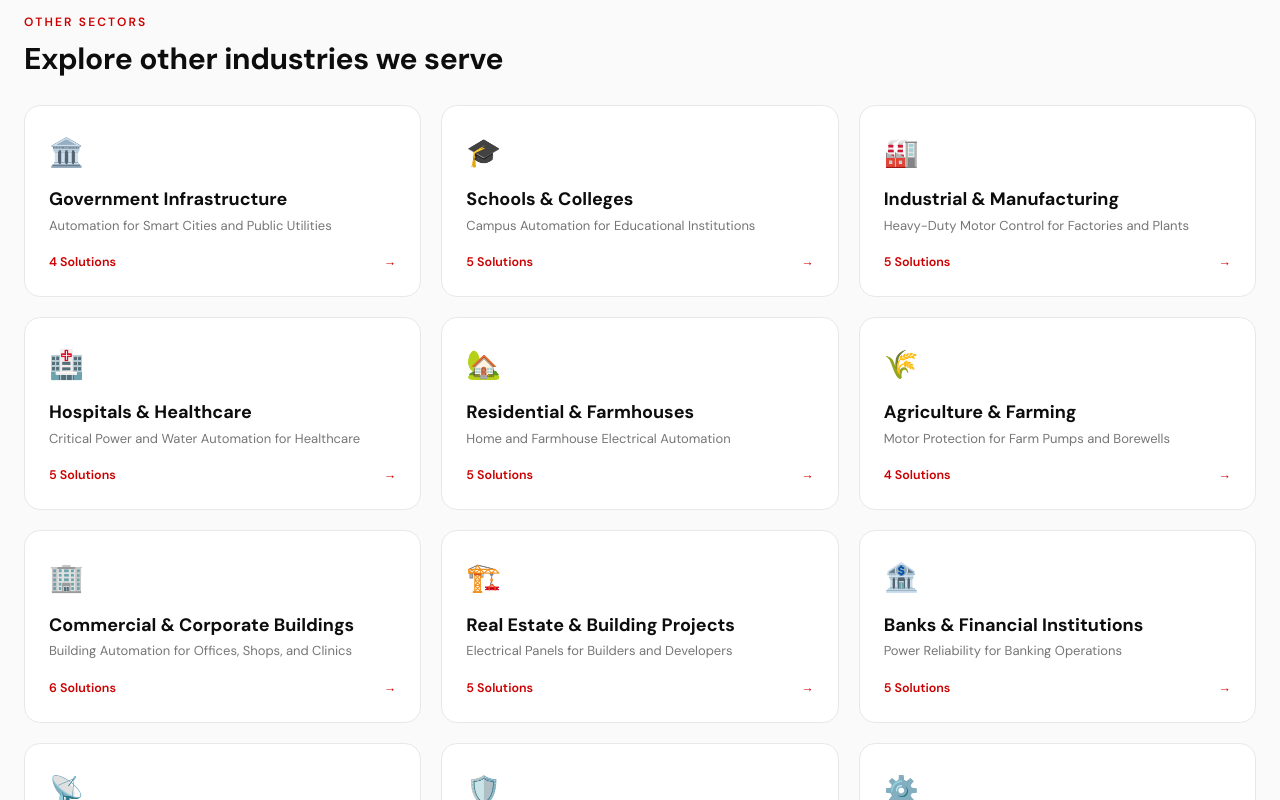
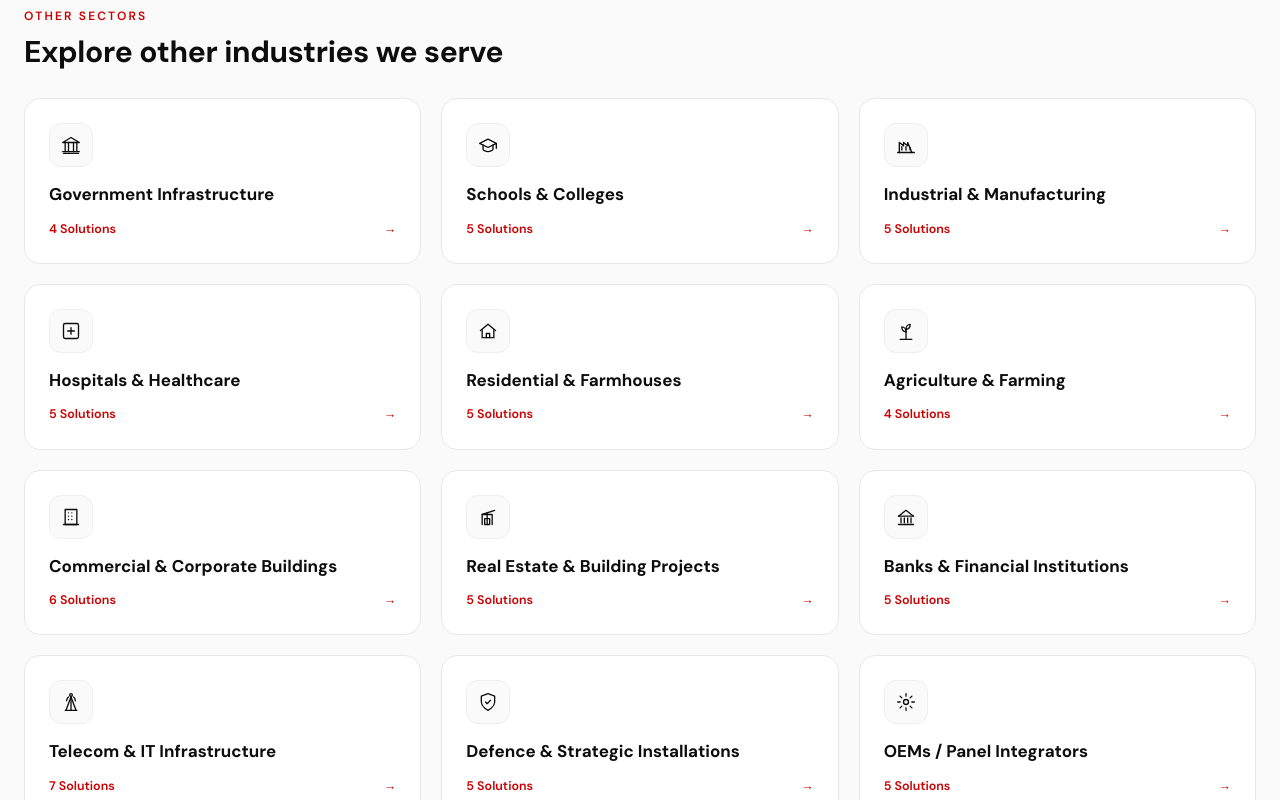
Before and after one commit to subtech95/Subtech-website-react.js, a Next.js app: page /solutions/utilities-and-energy in a window 1280 px wide. Shown: the part 1740-2540 px from the top of the page. Built offline with nearby package versions, Linux system fonts and the light colour scheme.

Commit message:
Solutions: line-art icons everywhere (one shared component), drop AI-y taglines

```diff
--- a/src/app/solutions/[slug]/page.tsx
+++ b/src/app/solutions/[slug]/page.tsx
@@ -9,6 +9,7 @@ import {
   TrustedByStrip,
   WhySubtechSection,
 } from "@/components/solutions/SolutionsCommon";
+import SectorIcon from "@/components/solutions/SectorIcon";
 import { SECTORS, getSector } from "@/lib/solutions";
 
 export function generateStaticParams() {
@@ -55,8 +56,10 @@ export default async function SectorPage({
 
         {/* Sector hero */}
         <header className="max-w-3xl mb-12">
-          <div className="flex items-center gap-3 mb-4">
-            <span className="text-[36px]">{sector.icon}</span>
+          <div className="flex items-center gap-3 mb-5">
+            <span className="w-12 h-12 rounded-xl bg-[#FAFAFA] border border-[#E8E8E8] grid place-items-center text-[#0D0D0D]">
+              <SectorIcon slug={sector.slug} className="w-6 h-6" />
+            </span>
             <p className="text-[12px] font-semibold uppercase tracking-[0.18em] text-red-500">
               Industry Solution · {sector.solutionCount} solutions
             </p>
--- /dev/null
+++ b/src/components/solutions/SectorIcon.tsx
@@ -0,0 +1,181 @@
+/**
+ * Line-art SVG icons for the 13 sectors. One single component that switches
+ * on slug — keeps imports simple and the SECTORS data emoji-free.
+ *
+ * All icons are stroke-based (1.6 weight, currentColor) so they inherit colour
+ * from the parent and stay visually consistent with the Company dropdown's
+ * outline icon style.
+ */
+
+import type { SVGProps } from "react";
+
+const COMMON: SVGProps<SVGSVGElement> = {
+  viewBox: "0 0 24 24",
+  fill: "none",
+  stroke: "currentColor",
+  strokeWidth: 1.6,
+  strokeLinecap: "round",
+  strokeLinejoin: "round",
+  "aria-hidden": true,
+};
+
+export default function SectorIcon({
+  slug,
+  className = "w-5 h-5",
+}: {
+  slug: string;
+  className?: string;
+}) {
+  switch (slug) {
+    case "utilities-and-energy":
+      return (
+        <svg {...COMMON} className={className}>
+          <polygon points="13 2 3 14 12 14 11 22 21 10 12 10 13 2" />
+        </svg>
+      );
+
+    case "government-project-automation":
+      return (
+        <svg {...COMMON} className={className}>
+          <polygon points="2 9 12 3 22 9" />
+          <line x1="3" y1="22" x2="21" y2="22" />
+          <line x1="5" y1="9" x2="5" y2="20" />
+          <line x1="9" y1="9" x2="9" y2="20" />
+          <line x1="15" y1="9" x2="15" y2="20" />
+          <line x1="19" y1="9" x2="19" y2="20" />
+          <line x1="2" y1="20" x2="22" y2="20" />
+        </svg>
+      );
+
+    case "campus-power-automation":
+      return (
+        <svg {...COMMON} className={className}>
+          <path d="M22 10v6M2 10l10-5 10 5-10 5z" />
+          <path d="M6 12v5c0 1.66 4 3 6 3s6-1.34 6-3v-5" />
+        </svg>
+      );
+
+    case "industrial-motor-control":
+      return (
+        <svg {...COMMON} className={className}>
+          <path d="M2 21h20" />
+          <path d="M4 21V9l5 4V9l5 4V9l5 12" />
+          <line x1="7" y1="14" x2="7" y2="18" />
+          <line x1="12" y1="14" x2="12" y2="18" />
+          <line x1="17" y1="15" x2="17" y2="18" />
+        </svg>
+      );
+
+    case "hospital-critical-power-systems":
+      return (
+        <svg {...COMMON} className={className}>
+          <rect x="3" y="3" width="18" height="18" rx="2" />
+          <line x1="12" y1="8" x2="12" y2="16" />
+          <line x1="8" y1="12" x2="16" y2="12" />
+        </svg>
+      );
+
+    case "home-automation-panels":
+      return (
+        <svg {...COMMON} className={className}>
+          <path d="M3 11.5L12 4l9 7.5" />
+          <path d="M5 10.5V20h14v-9.5" />
+          <path d="M10 20v-5h4v5" />
+        </svg>
+      );
+
+    case "smart-irrigation-motor-protection":
+      return (
+        <svg {...COMMON} className={className}>
+          <path d="M12 22V10" />
+          <path d="M12 10c0-3 2-6 5-6 0 4-2 6-5 6z" />
+          <path d="M12 13c0-3-2-6-5-6 0 4 2 6 5 6z" />
+          <path d="M5 22h14" />
+        </svg>
+      );
+
+    case "commercial-building-automation":
+      return (
+        <svg {...COMMON} className={className}>
+          <rect x="5" y="3" width="14" height="18" />
+          <line x1="9" y1="7" x2="9" y2="7.01" />
+          <line x1="13" y1="7" x2="13" y2="7.01" />
+          <line x1="9" y1="11" x2="9" y2="11.01" />
+          <line x1="13" y1="11" x2="13" y2="11.01" />
+          <line x1="9" y1="15" x2="9" y2="15.01" />
+          <line x1="13" y1="15" x2="13" y2="15.01" />
+          <line x1="3" y1="21" x2="21" y2="21" />
+        </svg>
+      );
+
+    case "real-estate-electrical-panels":
+      return (
+        <svg {...COMMON} className={className}>
+          <path d="M5 21V9h12v12" />
+          <line x1="5" y1="9" x2="20" y2="4" />
+          <line x1="11" y1="7" x2="11" y2="21" />
+          <rect x="8" y="14" width="6" height="7" />
+        </svg>
+      );
+
+    case "bank-power-backup-automation":
+      return (
+        <svg {...COMMON} className={className}>
+          <line x1="3" y1="11" x2="21" y2="11" />
+          <polyline points="3 11 12 4 21 11" />
+          <line x1="6" y1="13" x2="6" y2="19" />
+          <line x1="10" y1="13" x2="10" y2="19" />
+          <line x1="14" y1="13" x2="14" y2="19" />
+          <line x1="18" y1="13" x2="18" y2="19" />
+          <line x1="3" y1="21" x2="21" y2="21" />
+        </svg>
+      );
+
+    case "telecom-power-systems":
+      return (
+        <svg {...COMMON} className={className}>
+          <line x1="12" y1="22" x2="12" y2="6" />
+          <line x1="6" y1="22" x2="12" y2="6" />
+          <line x1="18" y1="22" x2="12" y2="6" />
+          <line x1="5" y1="22" x2="19" y2="22" />
+          <circle cx="12" cy="3.5" r="1.6" />
+          <path d="M9 6c-1.4 1-2.2 2.7-2.2 4.5" />
+          <path d="M15 6c1.4 1 2.2 2.7 2.2 4.5" />
+        </svg>
+      );
+
+    case "defence-electrical-systems":
+      return (
+        <svg {...COMMON} className={className}>
+          <path d="M12 22s8-4 8-10V5l-8-3-8 3v7c0 6 8 10 8 10z" />
+          <polyline points="9 12 11 14 15 10" />
+        </svg>
+      );
+
+    case "oems-and-panel-integrators":
+      return (
+        <svg {...COMMON} className={className}>
+          <circle cx="12" cy="12" r="3" />
+          <path d="M12 2v3" />
+          <path d="M12 19v3" />
+          <path d="M2 12h3" />
+          <path d="M19 12h3" />
+          <path d="M4.93 4.93l2.12 2.12" />
+          <path d="M16.95 16.95l2.12 2.12" />
+          <path d="M4.93 19.07l2.12-2.12" />
+          <path d="M16.95 7.05l2.12-2.12" />
+        </svg>
+      );
+
+    default:
+      // Generic fallback — neutral plug/outlet icon
+      return (
+        <svg {...COMMON} className={className}>
+          <circle cx="12" cy="12" r="9" />
+          <line x1="9" y1="9" x2="9" y2="13" />
+          <line x1="15" y1="9" x2="15" y2="13" />
+          <path d="M9 16a4 4 0 0 0 6 0" />
+        </svg>
+      );
+  }
+}
--- a/src/components/solutions/SolutionsCommon.tsx
+++ b/src/components/solutions/SolutionsCommon.tsx
@@ -12,6 +12,7 @@ import {
   WHY_SUBTECH,
   type Sector,
 } from "@/lib/solutions";
+import SectorIcon from "./SectorIcon";
 
 export function SectorGrid({ exclude }: { exclude?: string }) {
   const sectors = exclude
@@ -26,13 +27,12 @@ export function SectorGrid({ exclude }: { exclude?: string }) {
           href={`/solutions/${s.slug}`}
           className="group bg-white border border-[#E8E8E8] rounded-2xl p-6 hover:border-red-500 hover:shadow-[0_16px_40px_rgba(204,0,0,0.08)] hover:-translate-y-1 transition-all flex flex-col"
         >
-          <div className="text-[28px] mb-3">{s.icon}</div>
-          <h3 className="text-[18px] font-bold text-[#0D0D0D] leading-snug mb-1">
+          <div className="w-11 h-11 rounded-xl bg-[#FAFAFA] border border-[#EFEFEF] grid place-items-center text-[#0D0D0D] group-hover:text-red-500 group-hover:border-red-500/30 group-hover:bg-red-500/5 transition-colors mb-4">
+            <SectorIcon slug={s.slug} className="w-5 h-5" />
+          </div>
+          <h3 className="text-[17px] font-bold text-[#0D0D0D] leading-snug mb-3 flex-1 group-hover:text-red-500 transition-colors">
             {s.name}
           </h3>
-          <p className="text-[13px] text-[#767676] leading-[1.55] mb-4 flex-1">
-            {s.tagline}
-          </p>
           <div className="flex items-center justify-between text-[12.5px]">
             <span className="text-red-500 font-semibold">
               {s.solutionCount} Solutions
```
Also changed, not shown: src/components/layout/Navbar.tsx (+41 -151 lines).
